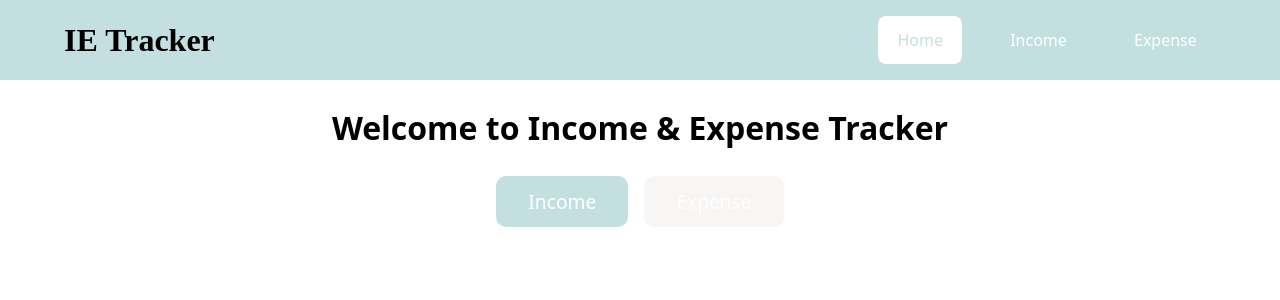
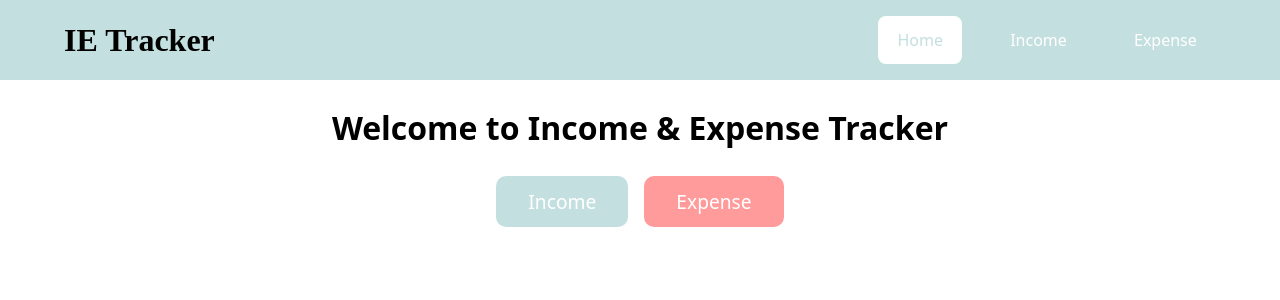
Before and after one commit to imrimon/ass_8, a React (Create React App) app: page / in a window 1280 px wide. Shown: the top 300 px of the page. Built offline with nearby package versions, Linux system fonts and the light colour scheme; the HTML template or start-up script is replaced by a standard one.

Commit message:
Final Commit

```diff
--- a/src/styles.css
+++ b/src/styles.css
@@ -172,7 +172,7 @@ h1 {
 
 .home-head a:last-child{
   margin-left: 1rem;
-  background-color: #F8F6F4;
+  background-color: #FF9B9B;
 }
 
 .home-head h2,
```
